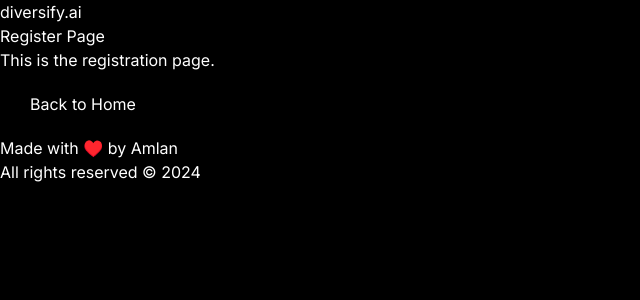
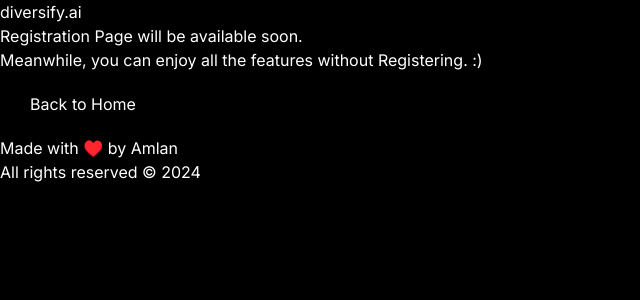
Before and after one commit to amlanxbghn/Diversif.ai, a React (Vite) app in the folder DiversifyF/: page /register in a window 1280 px wide. Shown: the top 300 px of the page, without its empty margins (0-640 px from the left). Built offline with nearby package versions, Linux system fonts and the light colour scheme.

Commit message:
Registration page (coming soon)

```diff
--- a/DiversifyF/src/components/Register.jsx
+++ b/DiversifyF/src/components/Register.jsx
@@ -3,11 +3,11 @@
 
 const Register = () => {
   return (
-    <div className="flex flex-col items-center justify-center min-h-screen space-y-4">
-      <h1 className="text-4xl font-bold">Register Page</h1>
-      <p className="text-xl">This is the registration page.</p>
+    <div className="flex flex-col items-center justify-center space-y-4">
+      <h1 className="text-4xl font-bold">Registration Page will be available soon.</h1>
+      <p className="text-xl">Meanwhile, you can enjoy all the features without Registering. :)</p>
       <Link to="/">
-        <button className="px-4 py-2 bg-red-500 text-white rounded">Back to Home</button>
+        <button className="px-4 py-2 bg-red-700 text-white rounded-lg hover:bg-red-800 duration-200">Back to Home</button>
       </Link>
     </div>
   );
```
